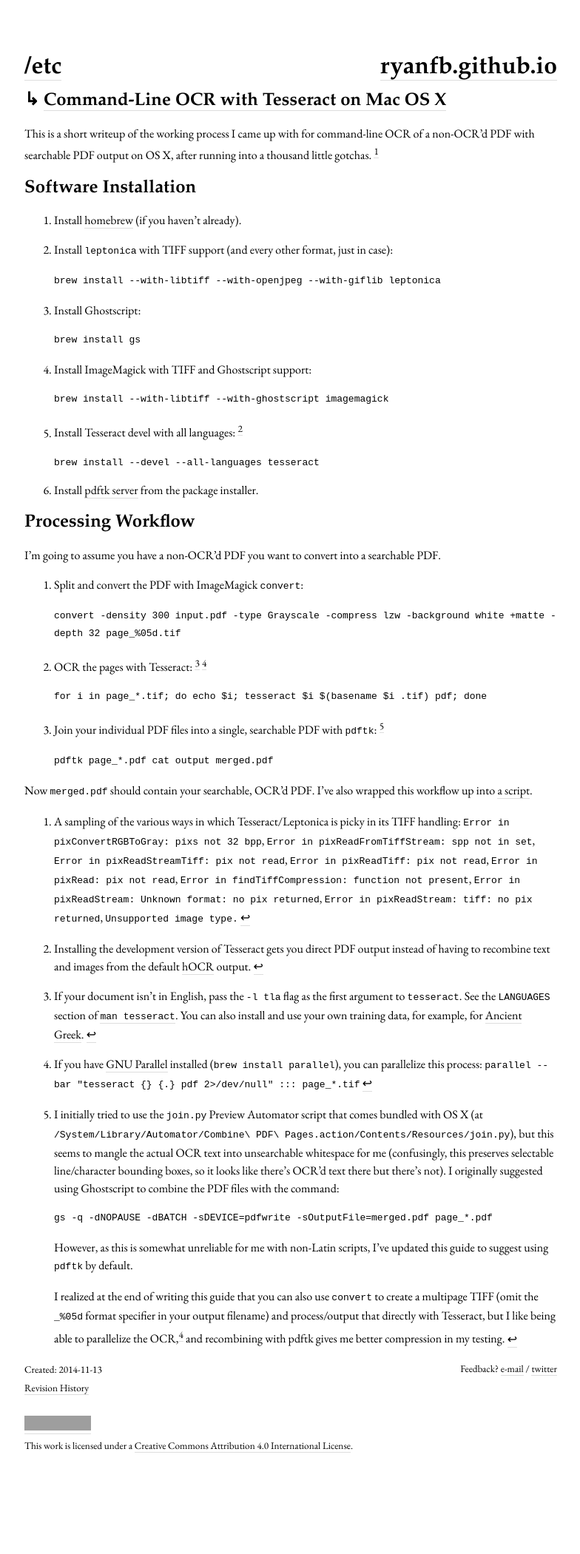
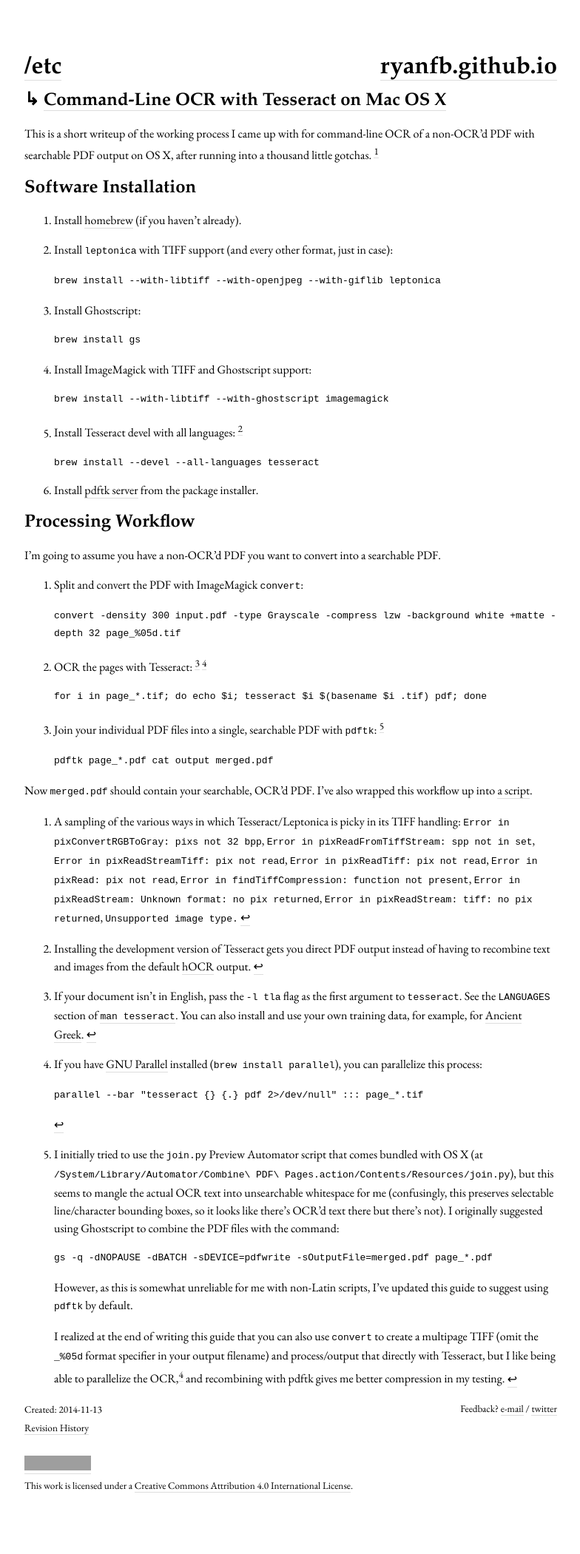
Before and after one commit to ryanfb/etc, a Jekyll site: the page built from _posts/2014-11-13-command_line_ocr_on_mac_os_x.md, in a window 1280 px wide. Shown: the whole page at 74% size, without its empty margins (247-1031 px from the left). Built offline with Jekyll 4.4.1, drawn with Linux system fonts in a browser that asks for light colours; before the commit the page ends 2047 px from its top, so only the background shows below that; grey boxes are pictures that could not be loaded.

Commit message:
Split parallel command to own line

```diff
--- a/_posts/2014-11-13-command_line_ocr_on_mac_os_x.md
+++ b/_posts/2014-11-13-command_line_ocr_on_mac_os_x.md
@@ -57,4 +57,7 @@
     I realized at the end of writing this guide that you can also use `convert` to create a multipage TIFF (omit the `_%05d` format specifier in your output filename) and process/output that directly with Tesseract, but I like being able to parallelize the OCR,[^parallel] and recombining with pdftk gives me better compression in my testing.
 
 [^devel]: Installing the development version of Tesseract gets you direct PDF output instead of having to recombine text and images from the default [hOCR](http://en.wikipedia.org/wiki/HOCR) output.
-[^parallel]: If you have [GNU Parallel](http://www.gnu.org/software/parallel/) installed (`brew install parallel`), you can parallelize this process: `parallel --bar "tesseract {} {.} pdf 2>/dev/null" ::: page_*.tif`
+[^parallel]:
+    If you have [GNU Parallel](http://www.gnu.org/software/parallel/) installed (`brew install parallel`), you can parallelize this process:
+
+        parallel --bar "tesseract {} {.} pdf 2>/dev/null" ::: page_*.tif
```
